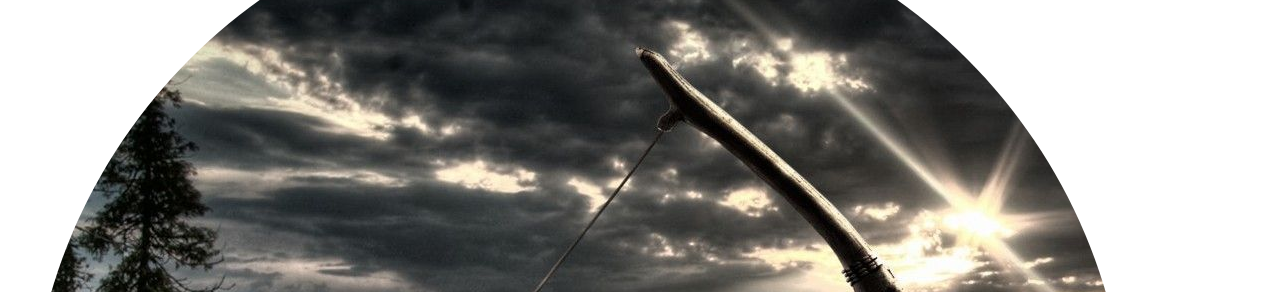
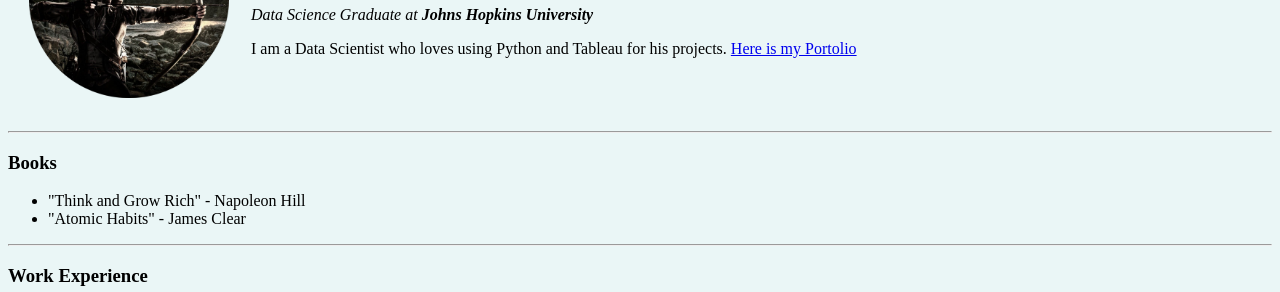
Before and after one commit to WK-EE/cv, a plain HTML site: page index.html in a window 1280 px wide. Shown: the part 131-423 px from the top of the page. Drawn offline with Linux system fonts and the light colour scheme.

Commit message:
Changed color of body tag and resized image

```diff
--- a/index.html
+++ b/index.html
@@ -6,10 +6,10 @@
     <title>Wael's Personal Site</title>
   </head>
 
-  <body>
+  <body style="background-color: #EAF6F6;">
     <table cellspacing="20">
       <tr>
-        <td><img src = "images/rh.png" alt = "Profile Pic" /></td>
+        <td><img src = "images/rh.png" alt = "Profile Pic" width="200" height="200"/></td>
         <td><h1>Wael Khalil</h1>
         <p><em>Data Science Graduate at <strong>Johns Hopkins University</strong></em></p>
         <p>I am a Data Scientist who loves using Python and Tableau for his projects. <a href="https://www.linkedin.com/in/waelk-/">Here is my Portolio</a></p></td>
```
